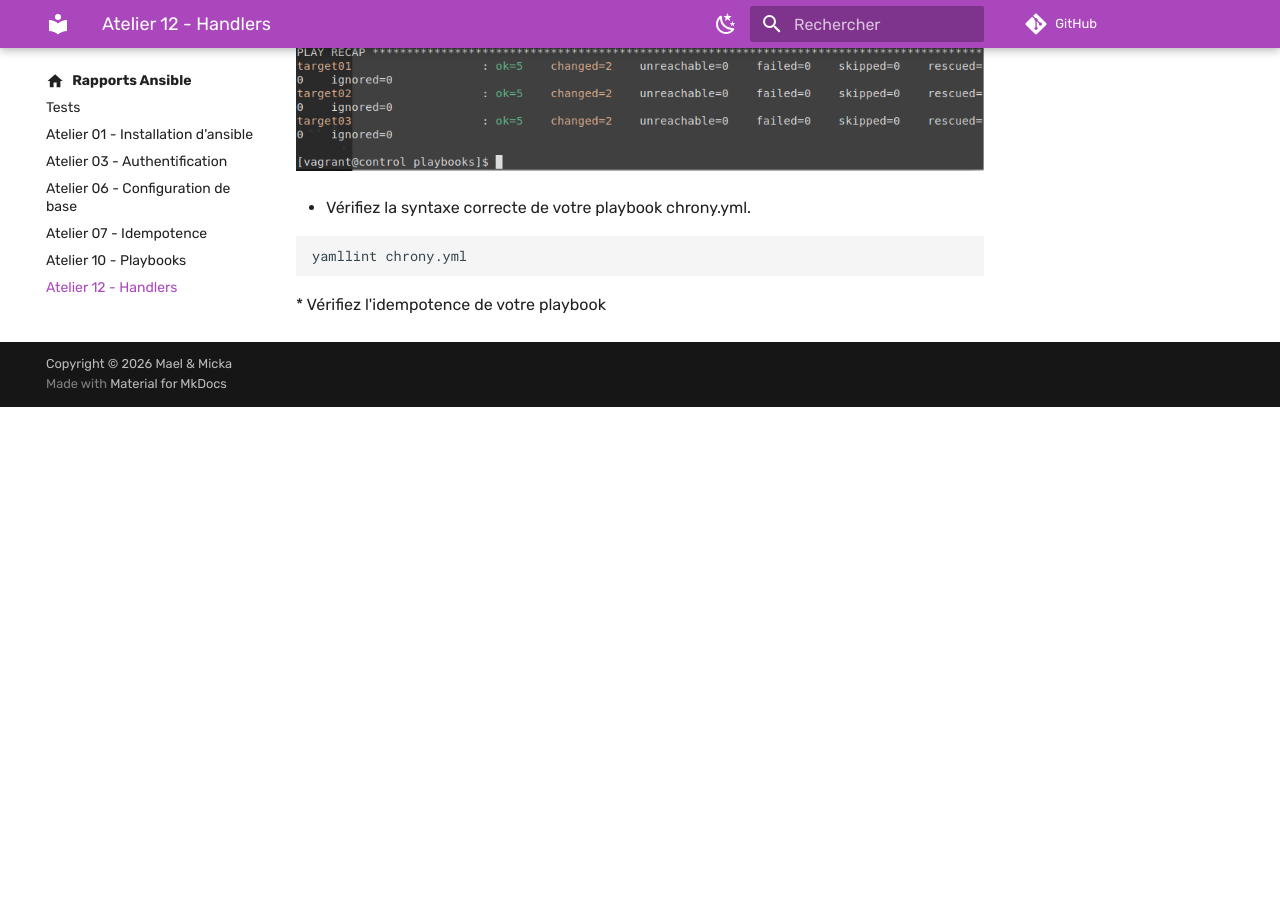
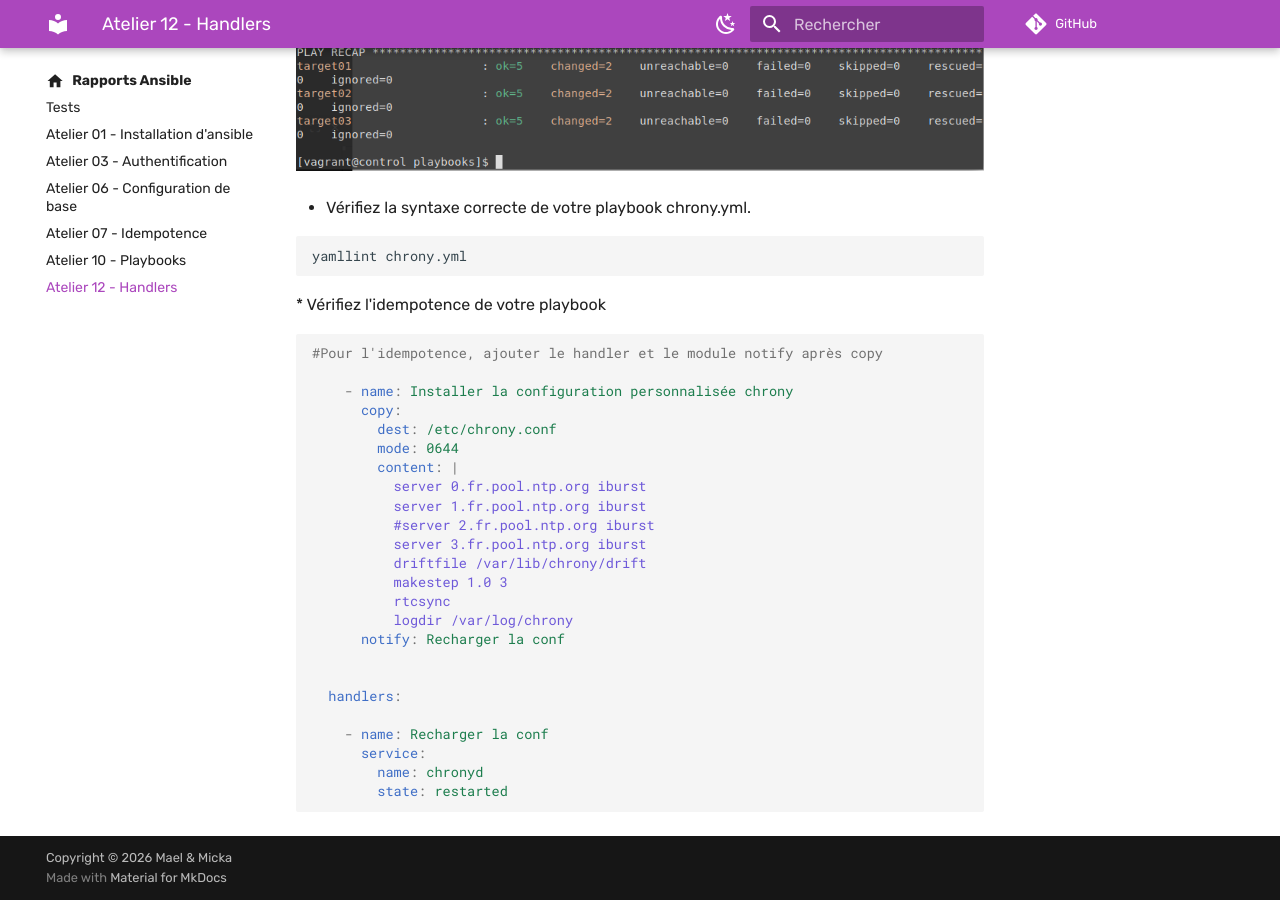
Before and after one commit to saiqo/ansible-kovacs, an MkDocs documentation site: the page built from docs/12-Handlers/index.md, in a window 1280 px wide and 900 px high, scrolled down 2913 px. Built offline with MkDocs 1.6.1 and Material for MkDocs 9.7.7, drawn with Linux system fonts in a browser that asks for light colours; comment, search, counter and statistics services are not loaded; before the commit the page ends 3320 px from its top, so only the background shows below that.

Commit message:
atelier-12 idempotence

````diff
--- a/docs/12-Handlers/index.md
+++ b/docs/12-Handlers/index.md
@@ -58,6 +58,7 @@ logdir /var/log/chrony
           makestep 1.0 3
           rtcsync
           logdir /var/log/chrony
+
 ```
 
 * Prenez en compte cette nouvelle configuration.
@@ -76,3 +77,32 @@ logdir /var/log/chrony
 yamllint chrony.yml
 ```
 * Vérifiez l'idempotence de votre playbook
+
+```yml
+#Pour l'idempotence, ajouter le handler et le module notify après copy
+
+    - name: Installer la configuration personnalisée chrony
+      copy:
+        dest: /etc/chrony.conf
+        mode: 0644
+        content: |
+          server 0.fr.pool.ntp.org iburst
+          server 1.fr.pool.ntp.org iburst
+          #server 2.fr.pool.ntp.org iburst
+          server 3.fr.pool.ntp.org iburst
+          driftfile /var/lib/chrony/drift
+          makestep 1.0 3
+          rtcsync
+          logdir /var/log/chrony
+      notify: Recharger la conf
+
+
+  handlers:
+
+    - name: Recharger la conf
+      service:
+        name: chronyd
+        state: restarted
+
+
+```
````
